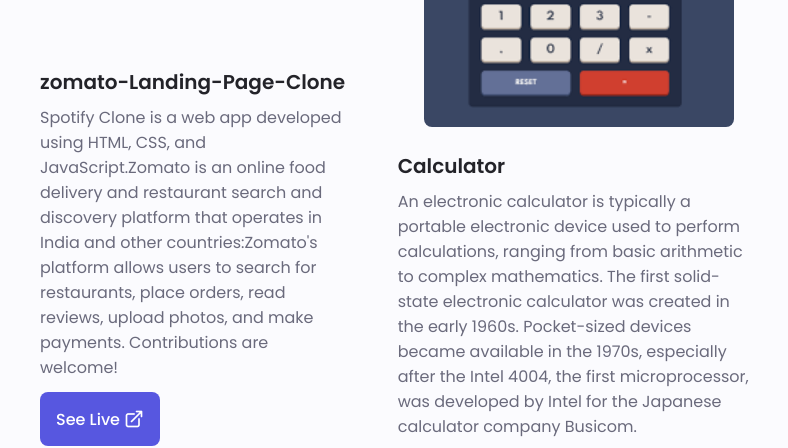
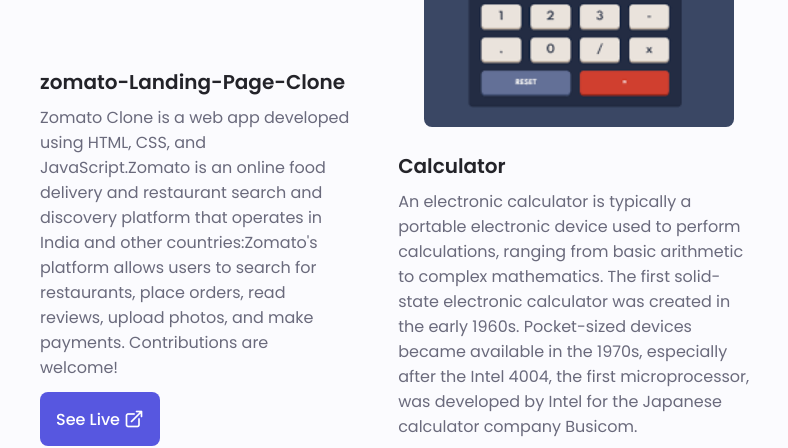
Before and after one commit to Sivanandam11/My-Portfolio, a plain HTML site: page index.html in a window 1280 px wide. Shown: the part 3606-4054 px from the top of the page, 240-1028 px from the left. Drawn offline with nearby package versions, Linux system fonts and the light colour scheme.

Commit message:
Update index.html

```diff
--- a/index.html
+++ b/index.html
@@ -587,7 +587,7 @@
               <div class="portfolio__data">
                 <h3 class="portfolio__title">zomato-Landing-Page-Clone</h3>
                 <p class="portfolio__description">
-                  Spotify Clone is a web app developed using HTML, CSS, and
+                  Zomato Clone is a web app developed using HTML, CSS, and
                   JavaScript.Zomato is an online food delivery and restaurant search and discovery platform that operates in India and other countries:Zomato's platform allows users to search for restaurants, place orders, read reviews, upload photos, and make payments. Contributions are welcome!
                 </p>
 
```
